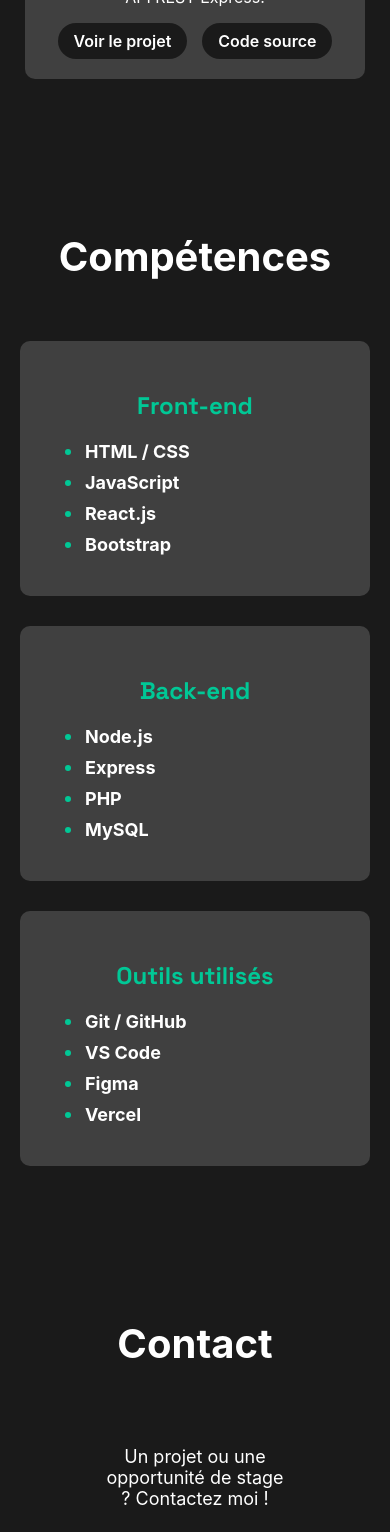
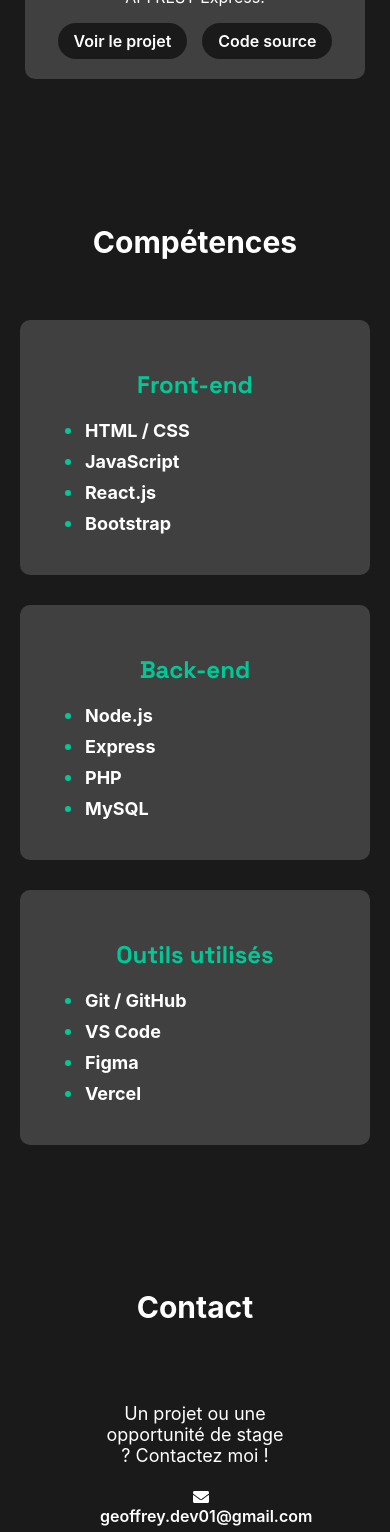
Before and after one commit to Prin0u/portfolio, a React (Vite) app: page / in a window 390 px wide. Shown: the part 2858-4390 px from the top of the page. Built offline with nearby package versions, Linux system fonts and the light colour scheme.

Commit message:
Ajout scroll animations  sections

```diff
--- a/src/components/css/Contact.css
+++ b/src/components/css/Contact.css
@@ -97,4 +97,7 @@
     width: 100%;
     max-width: 400px;
   }
+  .contact h2 {
+    font-size: 30px;
+  }
 }
--- a/src/components/css/Skills.css
+++ b/src/components/css/Skills.css
@@ -64,4 +64,7 @@
     align-items: center;
     gap: 30px;
   }
+  .skills h2 {
+    font-size: 30px;
+  }
 }
--- a/src/index.css
+++ b/src/index.css
@@ -5,3 +5,6 @@ body {
   font-family: "Space Grotesk", sans-serif;
   scroll-behavior: smooth;
 }
+html {
+  scroll-behavior: smooth;
+}
```
